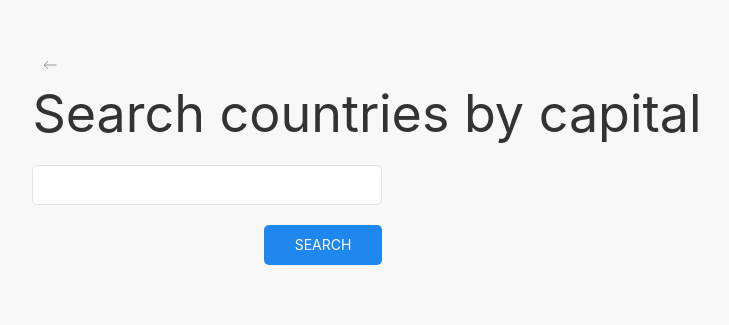
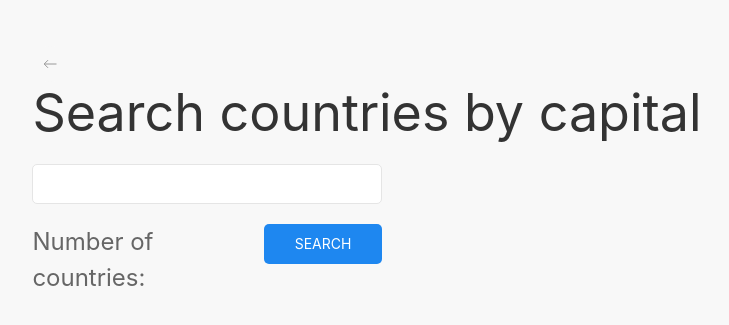
Before and after one commit to PawelZapala/countryFinder, an Angular app: page /search-by-capital in a window 1280 px wide. Shown: the part 229-554 px from the top of the page, without its empty margins (273-1002 px from the left). Built offline with nearby package versions, Linux system fonts and the light colour scheme.

Commit message:
corrected search by language component, Number of countries

```diff
--- a/src/app/search-by-capital/search-by-capital.component.html
+++ b/src/app/search-by-capital/search-by-capital.component.html
@@ -17,6 +17,7 @@
       </form>
     </div>
     <div class="uk-flex uk-flex-column">
+      <div class="uk-text-large">Number of countries: {{countryNumber}}</div>
       <app-result *ngFor="let country of countryList" [country]="country"></app-result>
     </div>
   </div>
--- a/src/app/search-by-capital/search-by-capital.component.ts
+++ b/src/app/search-by-capital/search-by-capital.component.ts
@@ -12,6 +12,7 @@ export class SearchByCapitalComponent implements OnInit {
   findCountryForm: FormGroup;
   @Input() country: Country;
   countryList: Country[] = [];
+  countryNumber: number;
 
   constructor(private apiHttp: ApiHttpService,
               private builder: FormBuilder) { }
@@ -33,6 +34,7 @@ export class SearchByCapitalComponent implements OnInit {
     console.log('start');
     this.apiHttp.getCountryByCapital(this.findCountryForm.value).subscribe(country => {
         this.countryList = country;
+        this.countryNumber = country.length;
         this.findCountryForm.reset();
       }
     );
--- a/src/app/search-by-currency/search-by-currency.component.html
+++ b/src/app/search-by-currency/search-by-currency.component.html
@@ -17,6 +17,7 @@
       </form>
     </div>
     <div class="uk-flex uk-flex-column">
+      <div class="uk-text-large">Number of countries: {{countryNumber}}</div>
       <app-result *ngFor="let country of countryList" [country]="country"></app-result>
     </div>
   </div>
--- a/src/app/search-by-currency/search-by-currency.component.ts
+++ b/src/app/search-by-currency/search-by-currency.component.ts
@@ -12,6 +12,7 @@ export class SearchByCurrencyComponent implements OnInit {
   findCountryForm: FormGroup;
   @Input() country: Country;
   countryList: Country[] = [];
+  countryNumber: number;
 
   constructor(private apiHttp: ApiHttpService,
               private builder: FormBuilder) { }
@@ -32,6 +33,7 @@ export class SearchByCurrencyComponent implements OnInit {
     console.log('start');
     this.apiHttp.getCountryByCurrency(this.findCountryForm.value).subscribe(country => {
         this.countryList = country;
+        this.countryNumber = country.length;
         this.findCountryForm.reset();
       }
     );
--- a/src/app/search-by-language/search-by-language.component.html
+++ b/src/app/search-by-language/search-by-language.component.html
@@ -6,8 +6,8 @@
       <form [formGroup]="findCountryForm">
         <div class="uk-form-stacked">
           <div class="uk-margin">
-            <input type="text" formControlName="language" class="uk-input uk-border-rounded uk"
-                   [ngClass]="{'is-invalid': findCountryForm.get('language').touched}"
+            <input type="text" formControlName="languages" class="uk-input uk-border-rounded uk"
+                   [ngClass]="{'is-invalid': findCountryForm.get('languages').touched}"
                    pattern="[a-zA-Z]*">
           </div>
         </div>
@@ -17,6 +17,7 @@
       </form>
     </div>
     <div class="uk-flex uk-flex-column">
+      <div class="uk-text-large">Number of countries: {{countryNumber}}</div>
       <app-result *ngFor="let country of countryList" [country]="country"></app-result>
     </div>
   </div>
--- a/src/app/search-by-language/search-by-language.component.ts
+++ b/src/app/search-by-language/search-by-language.component.ts
@@ -12,6 +12,7 @@ export class SearchByLanguageComponent implements OnInit {
   findCountryForm: FormGroup;
   @Input() country: Country;
   countryList: Country[] = [];
+  countryNumber: number;
 
   constructor(private apiHttp: ApiHttpService,
               private builder: FormBuilder) {
@@ -25,7 +26,7 @@ export class SearchByLanguageComponent implements OnInit {
   makeForm() {
     // @ts-ignore
     this.findCountryForm = this.builder.group({
-        language: ['', Validators.required]
+        languages: ['', Validators.required]
       }
     );
   }
@@ -33,6 +34,7 @@ export class SearchByLanguageComponent implements OnInit {
   getCountryByLanguage(): void {
     this.apiHttp.getCountryByLanguage(this.findCountryForm.value).subscribe(country => {
         this.countryList = country;
+        this.countryNumber = country.length;
         this.findCountryForm.reset();
       }
     );
--- a/src/app/search-by-name/search-by-name.component.html
+++ b/src/app/search-by-name/search-by-name.component.html
@@ -17,6 +17,7 @@
       </form>
     </div>
     <div class="uk-flex uk-flex-column">
+      <div class="uk-text-large">Number of countries: {{countryNumber}}</div>
       <app-result *ngFor="let country of countryList" [country]="country"></app-result>
     </div>
   </div>
--- a/src/app/search-by-name/search-by-name.component.ts
+++ b/src/app/search-by-name/search-by-name.component.ts
@@ -12,6 +12,7 @@ export class SearchByNameComponent implements OnInit {
   findCountryForm: FormGroup;
   @Input() country: Country;
   countryList: Country[] = [];
+  countryNumber: number;
 
   constructor(private apiHttp: ApiHttpService,
               private builder: FormBuilder) { }
@@ -32,6 +33,7 @@ export class SearchByNameComponent implements OnInit {
   getCountryByName(): void {
     this.apiHttp.getCountryByName(this.findCountryForm.value).subscribe(country => {
         this.countryList = country;
+        this.countryNumber = country.length;
         this.findCountryForm.reset();
       }
     );
```
